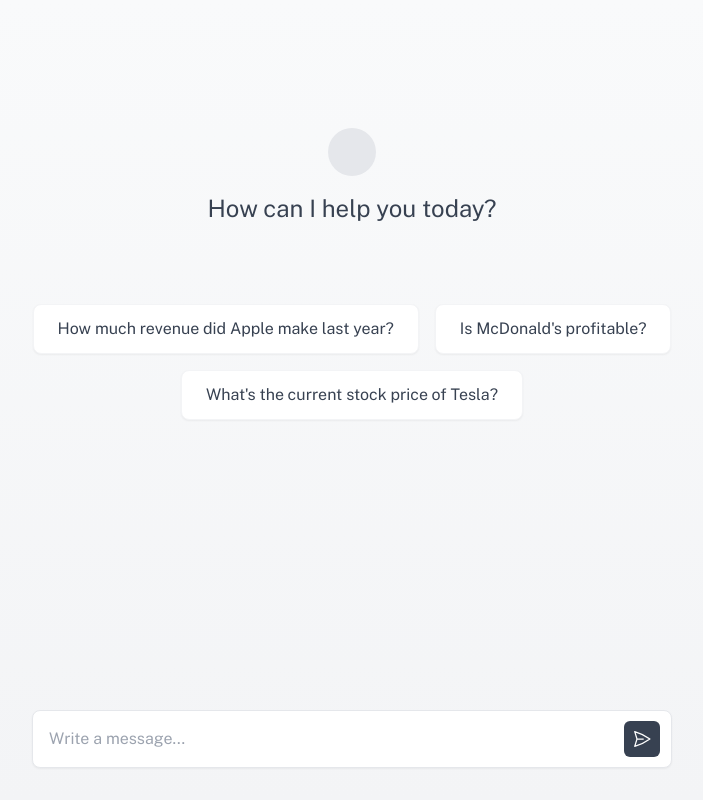
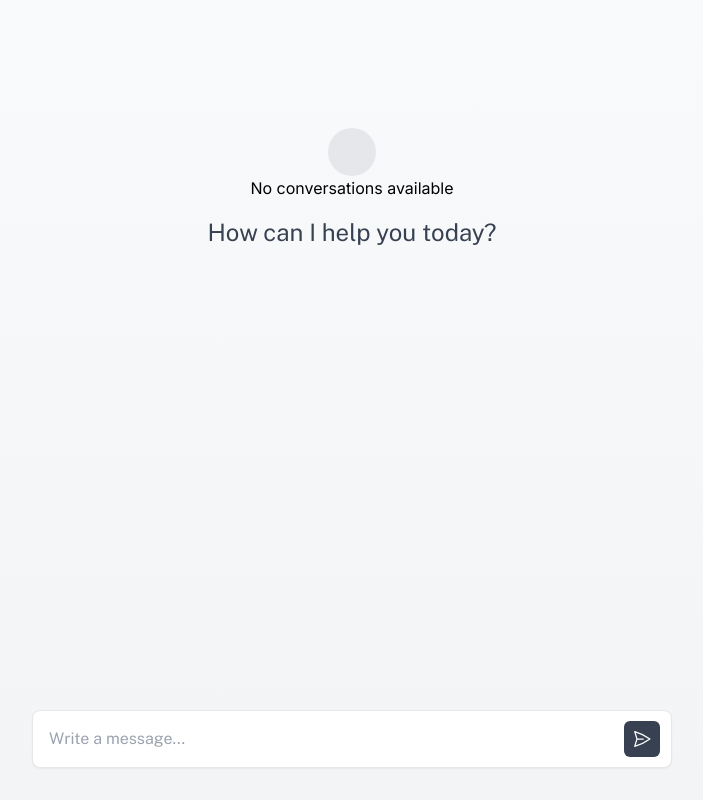
Before and after one commit to slimmsyd/AI_Agents_APP, a Next.js app: page /ai/dashboard in a window 1280 px wide. Shown: the whole page, without its empty margins (288-991 px from the left). Built offline with nearby package versions, Linux system fonts and the light colour scheme; what @web3modal/wagmi, wagmi would draw is missing.

Commit message:
updatd teh suggestd images

```diff
--- a/src/app/ai/agent/page.tsx
+++ b/src/app/ai/agent/page.tsx
@@ -39,6 +39,11 @@ export default function AgentPage() {
     setSelectedAgent(agentId);
     localStorage.setItem("currentAgent", agentId);
   }
+
+  useEffect(() => {
+    settingUserID();
+    setResponse([]);
+  }, []);
 
 
   useEffect(() => {
--- a/src/app/ai/components/ChatContainer.tsx
+++ b/src/app/ai/components/ChatContainer.tsx
@@ -42,8 +42,8 @@ export default function ChatContainer({ isOpen, onClose, agentId, agentIDs, sele
   }
 useEffect(() => {
   // console.log("Logging the agent IDs", agentIDs);
+  console.log("Logging the conversation object:", conversation);
   settingUserID();
-  console.log("Logging the conversation object:", conversation);
 
 }, [agentIDs, conversation]);
 
--- a/src/app/ai/dashboard/page.tsx
+++ b/src/app/ai/dashboard/page.tsx
@@ -38,20 +38,26 @@ export default function DashboardPage() {
 
   const [message, setMessage] = useState("");
   const [agentID, setAgentID] = useState(null);
-  const { responses, setResponses, userId, setUserID } = useChatContext();
+  const { responses, setResponses, conversation, setConversation } = useChatContext();
+  const [userId, setUserId] = useState<string | null>(null);
+
   // const { agentConfig } = useAgentConfig();
-const settingUserID = () => {
-  const userID = localStorage.getItem('user_id');
-  if(userID) {
-    console.log("Setting the user ID", userID);
-    setUserID(userID);
+  const settingUserID = () => {
+    const userID = localStorage.getItem("user_id");
+    if (userID) {
+      setUserId(userID);
+    }
+  };
+  const selectingNewAgent = (agentId: string) => {
+    setSelectedAgent(agentId);
+    localStorage.setItem("currentAgent", agentId);
   }
-}
-  const suggestedQuestions = [
-    "How much revenue did Apple make last year?",
-    "Is McDonald's profitable?",
-    "What's the current stock price of Tesla?",
-  ];
+
+  useEffect(() => {
+    settingUserID();
+  }, []);
+
+
   // useEffect(() => {
   //   const agentRes = localStorage.getItem("agentReponse");
   //   if (agentRes) {
@@ -64,13 +70,12 @@ const settingUserID = () => {
   // }, []);
   useEffect(() => {
     const currentAgent = localStorage.getItem("currentAgent");
-    if(currentAgent) {
-      setAgentID(currentAgent);
-    }
+    setAgentID(currentAgent);
+
   }, []);
 
   useEffect(() => {
-    console.log("Logging the agent ID", agentID);
+
   }, [agentID]);
 
   const handleSubmit = async (e: React.FormEvent) => {
@@ -133,16 +138,29 @@ const settingUserID = () => {
     }
   };
 
+  useEffect(() => {
+    console.log("Logging the conversation object here to:", conversation);
+  }, [conversation , agentID]);
+
   return (
     <div className="flex flex-col items-center min-h-screen bg-gradient-to-b from-gray-50 to-gray-100">
       {/* Agent Icon */}
       <div className="mt-32 mb-4 flex flex-col items-center">
         <div className="w-12 h-12 rounded-full bg-gray-200 flex flex-col items-center justify-center">
-          <span className="text-xl text-gray-600">
-            {/* {agentConfig.name[0]?.toUpperCase()} */}
-          </span>
+
         </div>
-        {/* <span className="text-sm text-gray-600">{agentConfig.name}</span> */}
+        {conversation ? (
+              <button
+                key={conversation.id}
+                className={`bg-transparent w-full text-left p-1 rounded hover:bg-gray-100 ${
+                  conversation.id === agentID ? 'bg-gray-100' : ''
+                }`}
+              >
+                {conversation.agent || 'Unnamed Agent'}
+              </button>
+            ) : (
+              <p>No conversations available</p>
+            )}
       </div>
 
       {/* Welcome Message */}
@@ -151,7 +169,7 @@ const settingUserID = () => {
       </div>
 
       {/* Suggested Questions */}
-      <div className="flex flex-wrap gap-4 justify-center max-w-2xl px-4">
+      {/* <div className="flex flex-wrap gap-4 justify-center max-w-2xl px-4">
         {suggestedQuestions.map((question, index) => (
           <button
             key={index}
@@ -160,7 +178,7 @@ const settingUserID = () => {
             {question}
           </button>
         ))}
-      </div>
+      </div> */}
 
       {/* Chat Messages */}
       <div className="w-full max-w-2xl px-4 mb-24 mt-8 overflow-y-auto">
```
